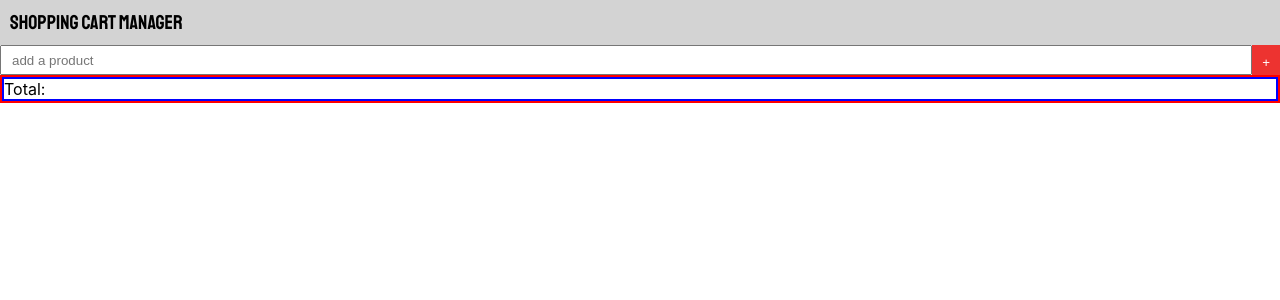
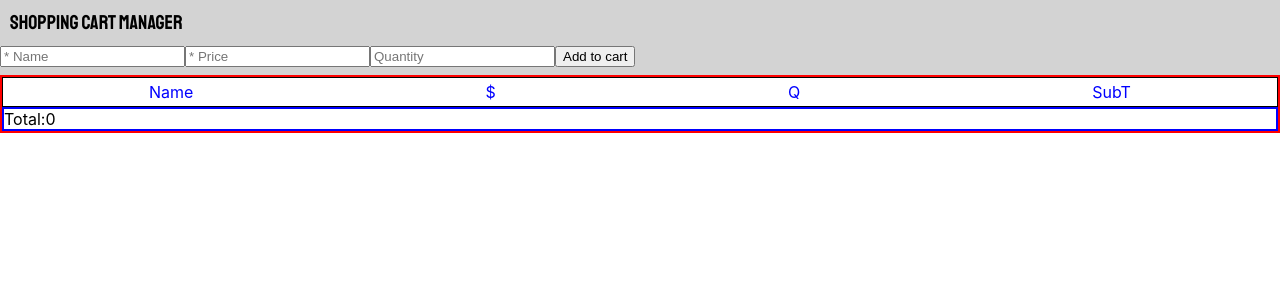
Before and after one commit to LeonAvancini/cart-manager, a React (Create React App) app: page / in a window 1280 px wide. Shown: the top 300 px of the page. Built offline with nearby package versions, Linux system fonts and the light colour scheme.

Commit message:
Added uncontrolled components on inputs

```diff
--- a/package.json
+++ b/package.json
@@ -12,6 +12,7 @@
     "@types/react-dom": "^17.0.3",
     "react": "^17.0.2",
     "react-dom": "^17.0.2",
+    "react-hook-form": "^6.15.5",
     "react-scripts": "4.0.3",
     "styled-components": "^5.2.1",
     "typescript": "^4.2.3",
--- a/src/components/Main/Main.tsx
+++ b/src/components/Main/Main.tsx
@@ -1,4 +1,5 @@
 import React, { useEffect, useState } from "react";
+import { useForm } from "react-hook-form";
 import styled from "styled-components";
 
 import Products from "../Products/Products";
@@ -22,33 +23,6 @@ const AddTaskContainer = styled.div`
   height: 30px;
 `;
 
-const AddTaskInput = styled.input`
-  padding-left: 10px;
-  width: 100%;
-  height: 100%;
-`;
-
-const AddTaskButton = styled.button`
-  height: 100%;
-  color: #fff !important;
-  text-transform: uppercase;
-  text-decoration: none;
-  background: #ed3330;
-  // border-top-right-radius: 5px;
-  // border-bottom-right-radius: 5px;
-  padding: 10px;
-  display: inline-block;
-  border: none;
-  transition: all 0.4s ease 0s;
-  max-width: 50px;
-  &:hover {
-    background: #434343;
-    letter-spacing: 1px;
-    box-shadow: 5px 40px -10px rgba(0, 0, 0, 0.57);
-    transition: all 0.4s ease 0s;
-  }
-`;
-
 export interface Product {
   id: number;
   name: string;
@@ -57,11 +31,10 @@ export interface Product {
 }
 
 const Main = () => {
-  const [productName, setProductName] = useState<string>("");
-  const [productPrice, setProductPrice] = useState<number>(0);
-  const [productQuantity, setProductQuantity] = useState<number>(1);
   const [products, setProducts] = useState<Product[]>([]);
   const [refreshList, setRefreshList] = useState(false);
+
+  const { register, handleSubmit } = useForm();
 
   useEffect(() => {
     if (localStorage.getItem("products") !== null) {
@@ -72,27 +45,20 @@ const Main = () => {
     }
   }, [refreshList]);
 
-  const AddProduct = (name: string, price: number, quantity?: number) => {
+  interface ProductForm {
+    ProductName: string;
+    ProductPrice: number;
+    ProductQuantity: number;
+  }
+  const onSubmit = (data: ProductForm) => {
     const productsList: Product[] = products;
-    if (name.trim() === "") {
-      alert("debe ingresar una producto antes de agregarlo al carrito");
-      return;
-    } else if (price === 0) {
-      alert(
-        "debe ingresar una precio al producto antes de agregarlo al carrito"
-      );
-      return;
-    }
     productsList.push({
       id: products.length + 1,
-      name: name,
-      price: price,
-      quantity: quantity || 1,
+      name: data.ProductName,
+      price: data.ProductPrice,
+      quantity: data.ProductQuantity || 1,
     });
     localStorage.setItem("products", JSON.stringify(productsList));
-    setProductName("");
-    setProductPrice(0);
-    setProductQuantity(1);
     setRefreshList(true);
   };
 
@@ -109,28 +75,29 @@ const Main = () => {
     <Container>
       <Title>Shopping cart Manager</Title>
       <AddTaskContainer>
-        <AddTaskInput
-          placeholder="add a product"
-          value={productName}
-          onChange={(e) => {
-            setProductName(e.target.value);
-          }}
-        />
-        <AddTaskButton
-          onClick={() => {
-            //FIXME: send product price and quantity correctly
-            AddProduct(productName, 5);
-          }}
-        >
-          +
-        </AddTaskButton>
-        {/* <AddTaskButton
-          onClick={() => {
-            localStorage.clear();
-          }}
-        >
-          Borrar
-        </AddTaskButton> */}
+        <form onSubmit={handleSubmit(onSubmit)}>
+          <input
+            placeholder="* Name"
+            type="text"
+            name="ProductName"
+            ref={register({ required: true })}
+          />
+          <input
+            placeholder="* Price"
+            type="number"
+            min="0"
+            name="ProductPrice"
+            ref={register({ required: true })}
+          />
+          <input
+            placeholder="Quantity"
+            type="number"
+            min="0"
+            name="ProductQuantity"
+            ref={register}
+          />
+          <input type="submit" value="Add to cart" />
+        </form>
       </AddTaskContainer>
       <Products products={products} />
     </Container>
--- a/src/components/Products/ProductItem/index.tsx
+++ b/src/components/Products/ProductItem/index.tsx
@@ -25,7 +25,7 @@ const DescriptionContainer = styled.div`
 interface ProductProps {
   name: string;
   price: number;
-  quantity?: number;
+  quantity: number | 1;
 }
 const ProductItem = ({ name, price, quantity }: ProductProps) => {
   return (
@@ -34,6 +34,8 @@ const ProductItem = ({ name, price, quantity }: ProductProps) => {
       <DescriptionContainer>{name}</DescriptionContainer>
       <DescriptionContainer>{price}</DescriptionContainer>
       <DescriptionContainer>{quantity}</DescriptionContainer>
+      {/* Fix subTotal price, because i cant get decimal numbers */}
+      <DescriptionContainer>{price * quantity ?? 1}</DescriptionContainer>
     </Container>
   );
 };
--- a/src/components/Products/Products.tsx
+++ b/src/components/Products/Products.tsx
@@ -18,12 +18,42 @@ const TotalPriceContainer = styled.div`
   heigth: 40px;
   border: 2px solid blue;
 `;
+
+const TestContainer = styled.div`
+  display: flex;
+  justify-content: space-around;
+  border: 1px solid black;
+  height: 30px;
+  width: 100%;
+`;
+
+const DescriptionContainer = styled.div`
+  display: flex;
+  align-items: center;
+  justify-content: center;
+  color: blue;
+`;
+
 interface ProductsProps {
   products: Product[];
 }
 const Products = ({ products }: ProductsProps) => {
+  const total = (products: Product[]) => {
+    return products.reduce((sum, i) => {
+      return sum + i.price * i.quantity;
+    }, 0);
+  };
+
+  const totalValue = total(products);
+
   return (
     <Container>
+      <TestContainer>
+        <DescriptionContainer>Name</DescriptionContainer>
+        <DescriptionContainer>$</DescriptionContainer>
+        <DescriptionContainer>Q</DescriptionContainer>
+        <DescriptionContainer>SubT</DescriptionContainer>
+      </TestContainer>
       {products.map((product) => {
         return (
           <ProductItem
@@ -34,7 +64,7 @@ const Products = ({ products }: ProductsProps) => {
           />
         );
       })}
-      <TotalPriceContainer>Total:</TotalPriceContainer>
+      <TotalPriceContainer>Total:{totalValue}</TotalPriceContainer>
     </Container>
   );
 };
```
Also changed, not shown: 1 other file (tests, documents, lock files or other folders).
